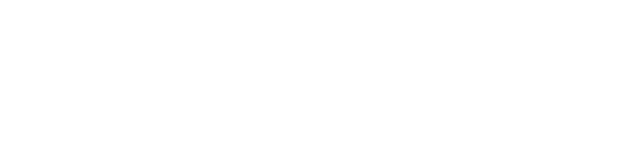
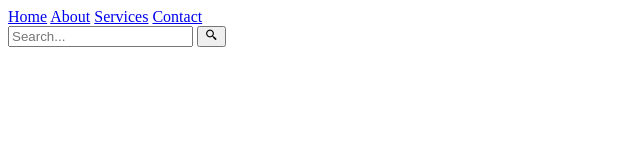
Before and after one commit to swidtech/registration_website, a plain HTML site: page index.html in a window 1280 px wide. Shown: the whole page, without its empty margins (0-640 px from the left). Drawn offline with nearby package versions, Linux system fonts and the light colour scheme.

Commit message:
header & nav

```diff
--- a/index.html
+++ b/index.html
@@ -4,10 +4,23 @@
     <meta charset="UTF-8">
     <meta name="viewport" content="width=device-width, initial-scale=1.0">
     <title>Document</title>
-    <link rel="stylesheet" href="style.css">
 </head>
+<link rel="stylesheet" href="style.css">
+<link href='https://unpkg.com/boxicons@2.1.4/css/boxicons.min.css' rel='stylesheet'>
+
 <body>
-
+    <header class="header">
+        <nav class="navbar">
+            <a href="#">Home</a>
+            <a href="#">About</a>
+            <a href="#">Services</a>
+            <a href="#">Contact</a>
+        </nav>
+        <form action="#" class="serch-bar">
+            <input type="text" placeholder="Search...">
+            <button type="submit"><i class='bx bx-search-alt-2'></i></button>
+        </form>
+    </header>
     <script src="script.js"></script>
 </body>
 </html>
```
